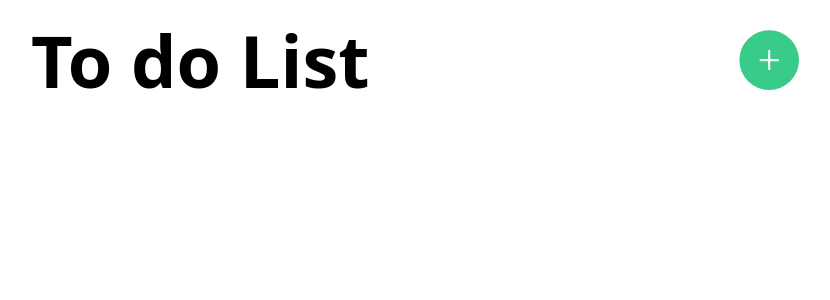
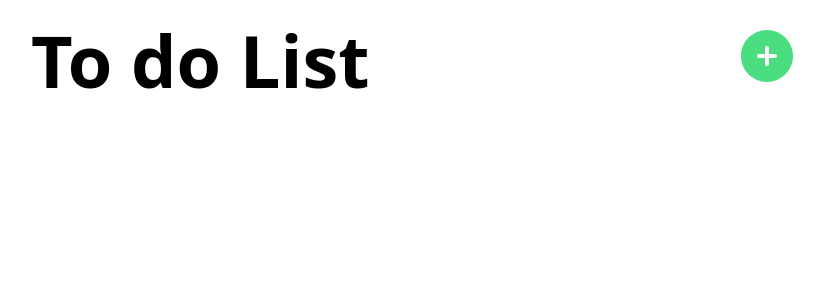
Before and after one commit to UltraMKF12/Internship-TodoApp, a Vue app: page / in a window 1280 px wide. Shown: the top 300 px of the page, without its empty margins (225-1055 px from the left). Built offline with nearby package versions, Linux system fonts and the light colour scheme.

Commit message:
Added requested changes

```diff
--- a/package.json
+++ b/package.json
@@ -13,6 +13,7 @@
     "format": "prettier --write src/"
   },
   "dependencies": {
+    "@heroicons/vue": "^2.1.1",
     "vue": "^3.4.21"
   },
   "devDependencies": {
--- /dev/null
+++ b/src/components/BaseButton.vue
@@ -0,0 +1,5 @@
+<template>
+  <slot></slot>
+</template>
+
+<script setup lang="ts"></script>
--- a/src/components/TodoHeader.vue
+++ b/src/components/TodoHeader.vue
@@ -1,13 +1,14 @@
-<script setup lang="ts">
-import PlusSymbol from './icons/plus_icon.vue'
-defineEmits(['addTodo'])
-</script>
-
 <template>
   <div class="flex justify-between">
     <h1 class="text-7xl font-bold">To do List</h1>
-    <button @click="$emit('addTodo')">
-      <PlusSymbol />
-    </button>
+    <BaseButton>
+      <PlusCircleIcon @click="$emit('addTodo')" class="h-16 w-16 text-green-400 cursor-pointer" />
+    </BaseButton>
   </div>
 </template>
+
+<script setup lang="ts">
+import { PlusCircleIcon } from '@heroicons/vue/24/solid'
+import BaseButton from '@/components/BaseButton.vue'
+defineEmits(['addTodo'])
+</script>
```
Also changed, not shown: src/App.vue (+4 -4 lines), src/components/icons/PlusIcon.vue (renamed from src/components/icons/plus_icon.vue), 1 other file (tests, documents, lock files or other folders).
